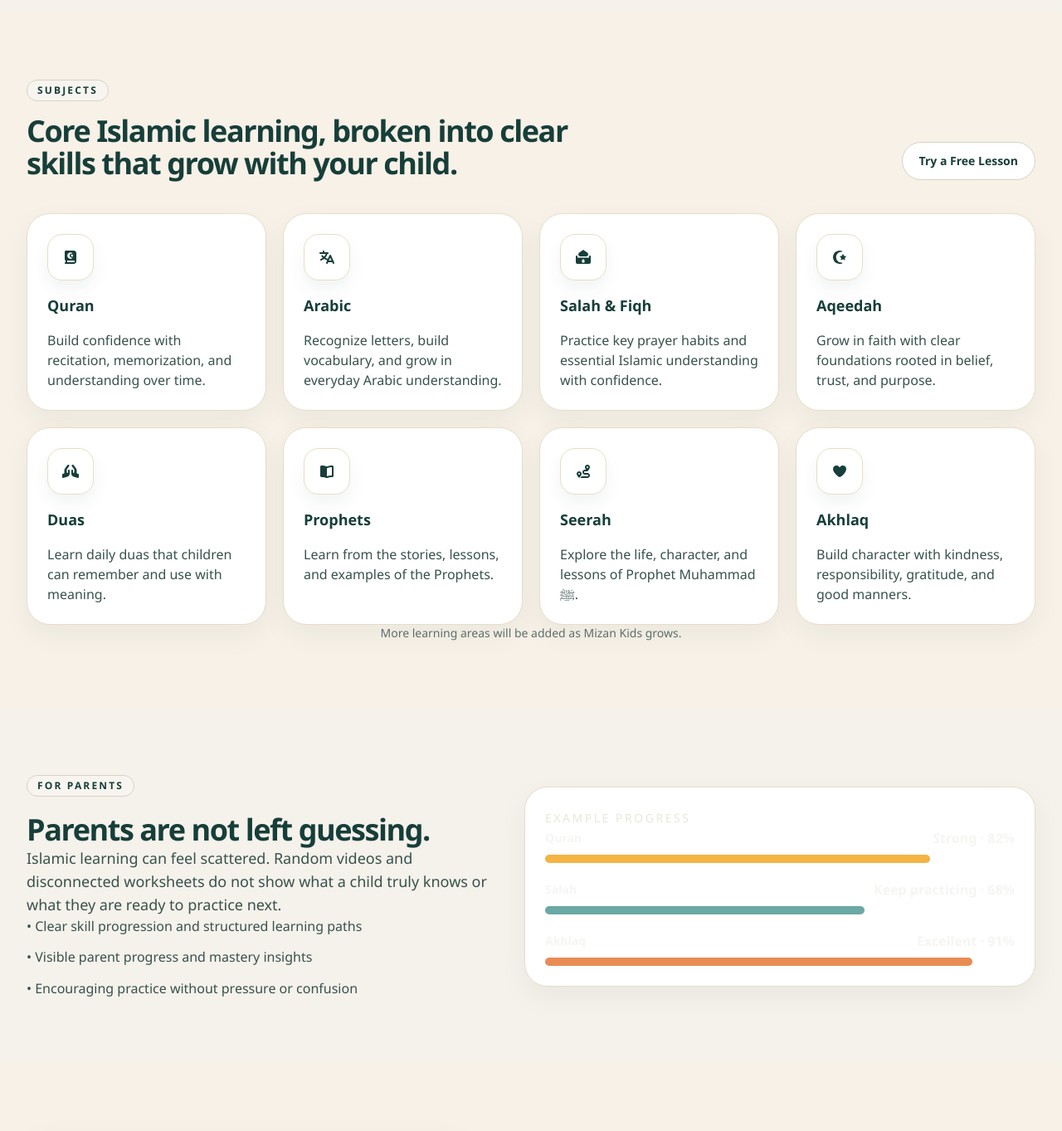
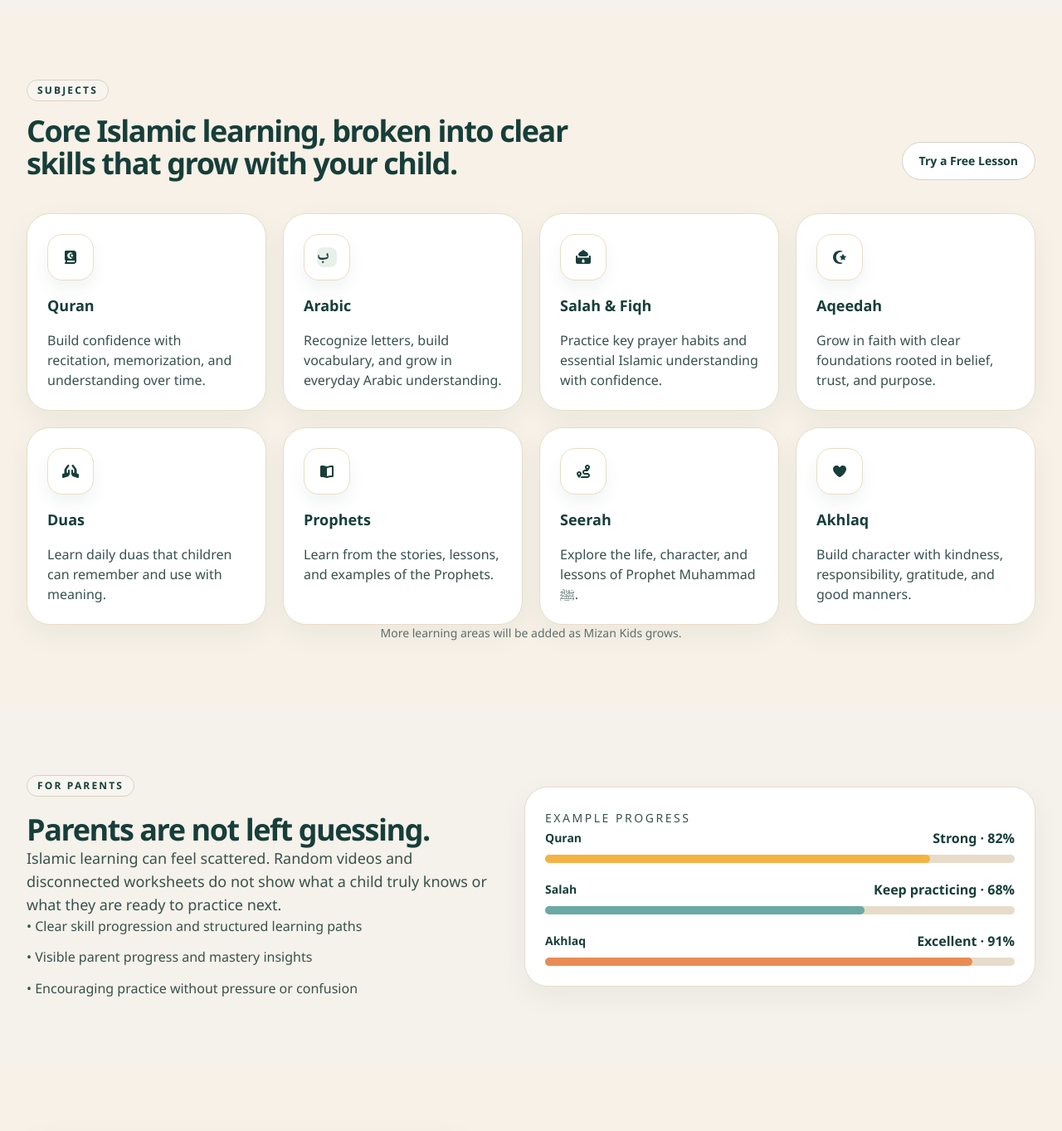
Before and after one commit to uzrsyd/mizan-kids, a Next.js app: page / in a window 1280 px wide. Shown: the part 1253-2616 px from the top of the page at 83% size. Built offline with nearby package versions, Linux system fonts and the light colour scheme.

Commit message:
Arabic icon and contrast cleanup

```diff
--- a/app/page.tsx
+++ b/app/page.tsx
@@ -6,7 +6,6 @@ import {
   faBookQuran,
   faHandsPraying,
   faHeart,
-  faLanguage,
   faMosque,
   faRoute,
   faStarAndCrescent,
@@ -170,37 +169,37 @@ export default function Home() {
             </ul>
           </div>
 
-          <Card className="overflow-hidden border-[#E7DCC7] bg-[#173E39] text-white">
+          <Card className="overflow-hidden border-[#E7DCC7] bg-[#F7F1E7] text-[#173E39]">
             <div className="space-y-5">
-              <span className="text-sm uppercase tracking-[0.18em] text-[#E7E8DA]">Example progress</span>
+              <span className="text-sm uppercase tracking-[0.18em] text-[#38514d]">Example progress</span>
 
               <div className="space-y-5">
                 <div>
-                  <div className="mb-2 flex items-center justify-between text-sm font-semibold text-[#F5F6F2]">
+                  <div className="mb-2 flex items-center justify-between text-sm font-semibold text-[#173E39]">
                     <span>Quran</span>
-                    <span className="text-base font-bold">Strong · 82%</span>
+                    <span className="text-base font-bold text-[#173E39]">Strong · 82%</span>
                   </div>
-                  <div className="h-2.5 rounded-full bg-white/20">
+                  <div className="h-2.5 rounded-full bg-[#E6DCC9]">
                     <div className="h-2.5 w-[82%] rounded-full bg-[#F4B342]" />
                   </div>
                 </div>
 
                 <div>
-                  <div className="mb-2 flex items-center justify-between text-sm font-semibold text-[#F5F6F2]">
+                  <div className="mb-2 flex items-center justify-between text-sm font-semibold text-[#173E39]">
                     <span>Salah</span>
-                    <span className="text-base font-bold">Keep practicing · 68%</span>
+                    <span className="text-base font-bold text-[#173E39]">Keep practicing · 68%</span>
                   </div>
-                  <div className="h-2.5 rounded-full bg-white/20">
+                  <div className="h-2.5 rounded-full bg-[#E6DCC9]">
                     <div className="h-2.5 w-[68%] rounded-full bg-[#6BA9A4]" />
                   </div>
                 </div>
 
                 <div>
-                  <div className="mb-2 flex items-center justify-between text-sm font-semibold text-[#F5F6F2]">
+                  <div className="mb-2 flex items-center justify-between text-sm font-semibold text-[#173E39]">
                     <span>Akhlaq</span>
-                    <span className="text-base font-bold">Excellent · 91%</span>
+                    <span className="text-base font-bold text-[#173E39]">Excellent · 91%</span>
                   </div>
-                  <div className="h-2.5 rounded-full bg-white/20">
+                  <div className="h-2.5 rounded-full bg-[#E6DCC9]">
                     <div className="h-2.5 w-[91%] rounded-full bg-[#E88C54]" />
                   </div>
                 </div>
@@ -290,7 +289,6 @@ export default function Home() {
 function SubjectIllustration({ id }: { id: string }) {
   const iconMap: Record<string, IconDefinition> = {
     quran: faBookQuran,
-    arabic: faLanguage,
     salah: faMosque,
     aqeedah: faStarAndCrescent,
     duas: faHandsPraying,
@@ -299,6 +297,18 @@ function SubjectIllustration({ id }: { id: string }) {
     akhlaq: faHeart,
   };
 
+  if (id === "arabic") {
+    return (
+      <span
+        aria-label="Arabic learning"
+        className="flex h-6 w-6 items-center justify-center overflow-hidden rounded-[8px] bg-[#E8F0EA] text-[19px] font-black leading-none text-[#173E39]"
+        style={{ fontFamily: '"Noto Naskh Arabic", "Segoe UI", serif' }}
+      >
+        أ ب ت
+      </span>
+    );
+  }
+
   const icon = iconMap[id];
   if (!icon) return null;
 
--- a/components/demo/interactive-demo.tsx
+++ b/components/demo/interactive-demo.tsx
@@ -2,7 +2,7 @@
 
 import { useEffect, useState } from "react";
 import { FontAwesomeIcon } from "@fortawesome/react-fontawesome";
-import { faHeart, faLanguage, faMosque, type IconDefinition } from "@fortawesome/free-solid-svg-icons";
+import { faHeart, faMosque, type IconDefinition } from "@fortawesome/free-solid-svg-icons";
 
 import { Button } from "@/components/ui/button";
 import { Card } from "@/components/ui/card";
@@ -308,13 +308,27 @@ export function InteractiveDemo() {
 
   function renderLessonIllustration(lessonId: string) {
     const base = "h-16 w-full rounded-[20px] border border-[#E7DCC7] bg-[#F7F1E7] p-3";
-    const iconMap: Record<string, { icon: IconDefinition; className: string }> = {
+    const iconMap: Record<string, { icon: IconDefinition; className: string } | null> = {
       "salah-basics": { icon: faMosque, className: "text-[#173E39]" },
-      "arabic-letters": { icon: faLanguage, className: "text-[#173E39]" },
+      "arabic-letters": null,
       "good-character": { icon: faHeart, className: "text-[#173E39]" },
     };
 
     const lessonIcon = iconMap[lessonId];
+    if (lessonId === "arabic-letters") {
+      return (
+        <div className={`${base} flex items-center justify-center`}>
+          <span
+            aria-label="Arabic learning"
+            className="flex h-10 w-10 items-center justify-center rounded-[12px] bg-[#E8F0EA] text-[26px] font-black leading-none text-[#173E39]"
+            style={{ fontFamily: '"Noto Naskh Arabic", "Segoe UI", serif' }}
+          >
+            أ ب ت
+          </span>
+        </div>
+      );
+    }
+
     if (!lessonIcon) return null;
 
     return (
--- a/config/marketing.ts
+++ b/config/marketing.ts
@@ -11,7 +11,7 @@ export const subjectCards = [
     title: "Arabic",
     description: "Recognize letters, build vocabulary, and grow in everyday Arabic understanding.",
     accent: "bg-[#F6EDDC] text-[#173E39]",
-    icon: "faLanguage",
+    icon: "arabic-mark",
   },
   {
     id: "salah",
```
